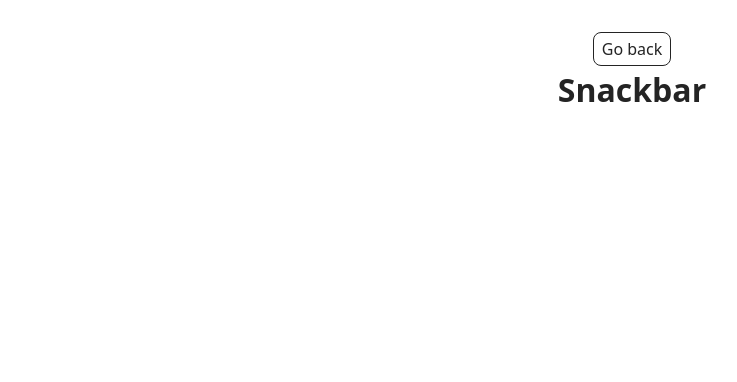
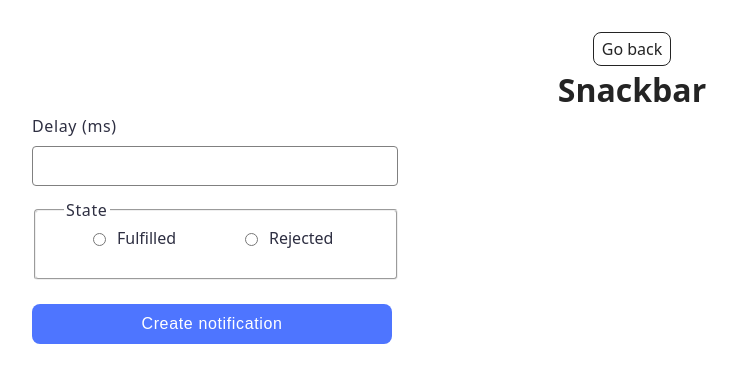
Before and after one commit to tatiana-baranova/goit-js-hw-10, a website built with Vite: page src/2-snackbar.html in a window 1280 px wide. Shown: the whole page, without its empty margins (8-745 px from the left). Built offline with nearby package versions, Linux system fonts and the light colour scheme.

Commit message:
snackbar

```diff
--- a/src/2-snackbar.html
+++ b/src/2-snackbar.html
@@ -12,6 +12,41 @@
       <div class="container">
         <a class="back-link" href="./index.html">Go back</a>
         <h1 class="main-title">Snackbar</h1>
+
+        <form class="form">
+          <label class="label-delay">
+            Delay (ms)
+            <input class="input-delay" type="number" name="delay" required />
+          </label>
+
+          <fieldset class="fieldset-form">
+            <legend class="state">State</legend>
+            <div class="info-label">
+              <label class="label-radio">
+                <input
+                  class="input-radio"
+                  type="radio"
+                  name="state"
+                  value="fulfilled"
+                  required
+                />
+                Fulfilled
+              </label>
+              <label class="label-radio">
+                <input
+                  class="input-radio"
+                  type="radio"
+                  name="state"
+                  value="rejected"
+                  required
+                />
+                Rejected
+              </label>
+            </div>
+          </fieldset>
+
+          <button class="create-btn" type="submit">Create notification</button>
+        </form>
       </div>
     </main>
     <script type="module" src="./js/2-snackbar.js"></script>
--- a/src/css/snackbar.css
+++ b/src/css/snackbar.css
@@ -0,0 +1,96 @@
+.create-btn {
+    display: flex;
+    align-items: center;
+    justify-content: center;
+    flex-direction: row;
+    gap: 10px;
+    border-radius: 8px;
+    padding: 8px 16px;
+    width: 360px;
+    height: 40px;
+    background: #4e75ff;
+    border: none;
+    font-weight: 500;
+    font-size: 16px;
+    line-height: 1.5;
+    letter-spacing: 0.04em;
+    color: #fff;
+}
+
+.create-btn:hover {
+    background: #6c8cff;
+}
+
+.input-delay {
+    border: 1px solid #808080;
+    border-radius: 4px;
+    width: 360px;
+    height: 40px;
+}
+
+.label-delay {
+    display: flex;
+    align-items: flex-start;
+    justify-content: flex-start;
+    flex-direction: column;
+    gap: 8px;
+    width: 360px;
+    height: 72px;
+    font-weight: 400;
+    font-size: 16px;
+    line-height: 1.5;
+    letter-spacing: 0.04em;
+    color: #2e2f42;
+    margin-bottom: 12px;
+}
+
+.state {
+    font-weight: 400;
+    font-size: 16px;
+    line-height: 1.5;
+    letter-spacing: 0.04em;
+    color: #2e2f42;
+    text-align: left;
+    margin-left: 28px;
+}
+
+.input-radio {
+    display: flex;
+    align-items: flex-start;
+    justify-content: flex-start;
+    flex-direction: row;
+    gap: 48px;
+}
+
+.fieldset-form {
+    border-radius: 4px;
+    stroke-width: 1px;
+    stroke: #808080;
+    margin-bottom: 24px;
+    width: 360px;
+    height: 78px;
+    padding: 0;
+
+}
+
+.label-radio {
+    display: flex;
+    align-items: center;
+    justify-content: flex-start;
+    flex-direction: row;
+    gap: 8px;
+    width: 104px;
+    height: 32px;
+    font-weight: 400;
+    font-size: 16px;
+    line-height: 1.5;
+    color: #2e2f42;
+}
+
+.info-label {
+    display: flex;
+    align-items: flex-start;
+    justify-content: center;
+    flex-direction: row;
+    gap: 48px;
+}
--- a/src/css/timer.css
+++ b/src/css/timer.css
@@ -91,12 +91,3 @@
     line-height: 1.5;
     color: #2e2f42;
 }
-
-.iziToast.iziToast {
-    background: #ef4040;
-    border-bottom: 2px solid;
-    border-radius: 4px;
-    padding: 20px;
-    width: 302px;
-    height: 64px;
-}
--- a/src/js/1-timer.js
+++ b/src/js/1-timer.js
@@ -20,9 +20,10 @@ onClose(selectedDates) {
     const selectedDate = selectedDates[0];
 
     if (selectedDate <= new Date()) {
-    iziToast.warning({
+    iziToast.error({
         title: 'Warning!',
         message: 'Please choose a date in the future',
+        position: 'topRight',
     });
     btnStart.disabled = true;
     } else {
@@ -48,6 +49,7 @@ if (userSelectedDate) {
         iziToast.success({
         title: "Success!",
         message: "Timer has finished!",
+        position: 'topRight',
         });
         datePicker.disabled = false;
         return;
--- a/src/js/2-snackbar.js
+++ b/src/js/2-snackbar.js
@@ -1,3 +1,48 @@
 import iziToast from "izitoast";
 import "izitoast/dist/css/iziToast.min.css";
-console.log(iziToast);
+
+const form = document.querySelector("form");
+form.addEventListener("submit", handleSubmit);
+// console.log(form);
+
+function handleSubmit(event) {
+    event.preventDefault();
+    const form = event.currentTarget;
+    const delay = parseInt(form.querySelector('[name="delay"]').value, 10);
+    const state = form.querySelector('[name="state"]:checked').value;
+
+    // console.log(delay);
+    // console.log(state);
+
+    const promise = new Promise((resolve, reject) => {
+        setTimeout(() => {
+            if (state === `fulfilled`) {
+                resolve(delay);
+            } else {
+                reject(delay);
+            }
+        }, delay);
+    });
+
+    promise.then(
+        (result) => {
+            iziToast.show({
+                title: `Success`,
+                message: `✅ Fulfilled promise in ${result}ms`,
+                timeout: delay,
+                position: 'topRight',
+            });
+        },
+        (result) => {
+            iziToast.error({
+                title: 'Error',
+                message: `❌ Rejected promise in ${result}ms`,
+                timeout: delay,
+                position: 'topRight',
+            });
+        }
+    );
+
+    form.reset();
+
+}
```
